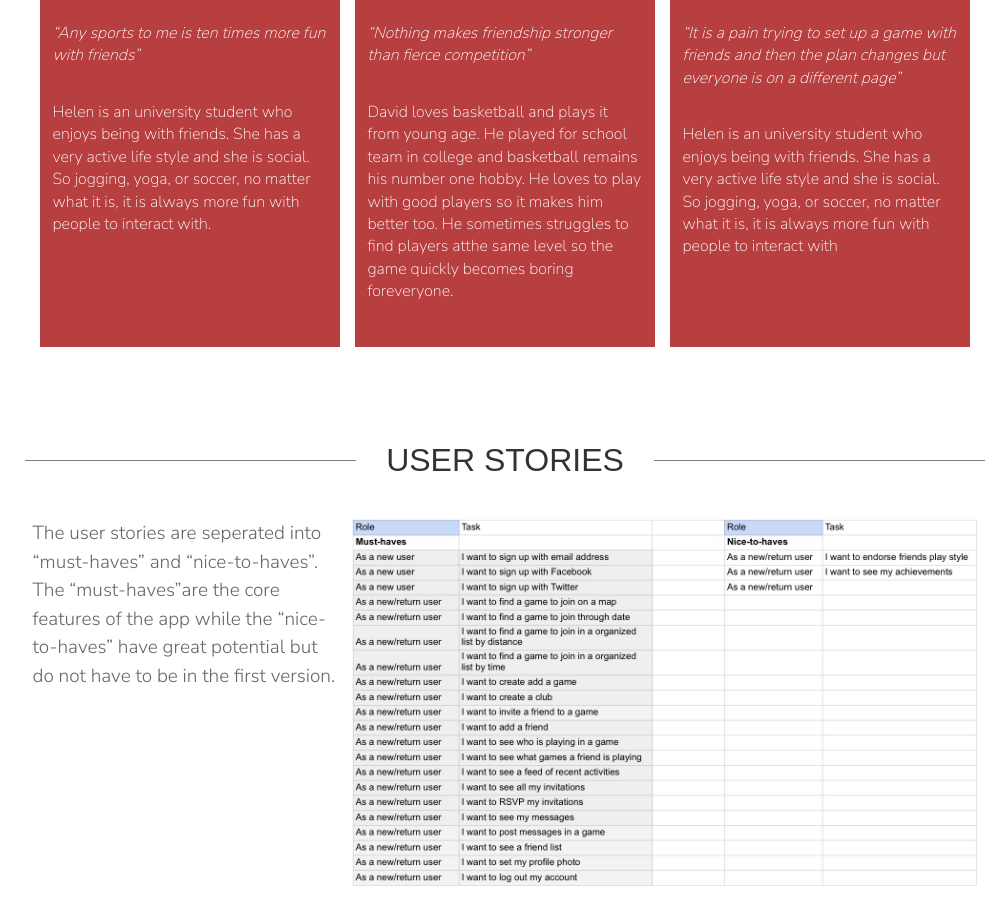
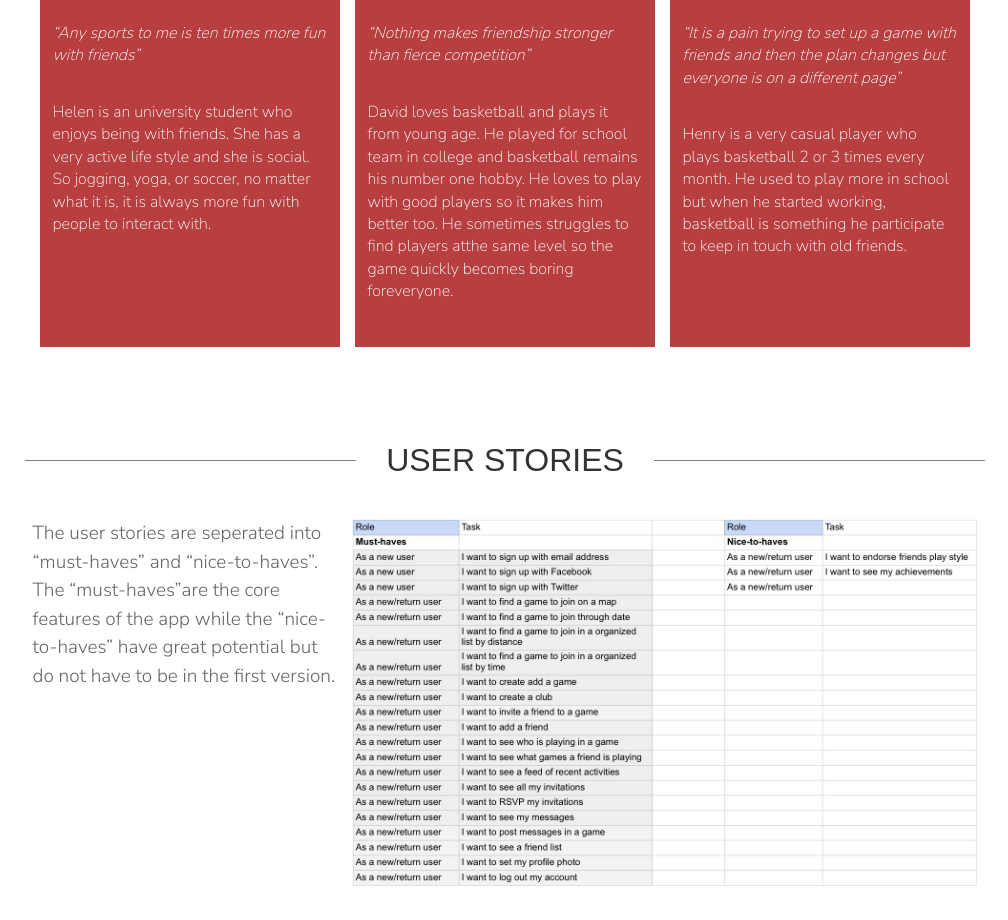
Before and after one commit to tony1duan/tony1duan.github.io, a plain HTML site: page project-find-my-games.html in a window 1280 px wide. Shown: the part 2696-3616 px from the top of the page, without its empty margins (135-1143 px from the left). Drawn offline with nearby package versions, Linux system fonts and the light colour scheme; a script that the page names is missing.

Commit message:
fixed the henry text

```diff
--- a/project-find-my-games.html
+++ b/project-find-my-games.html
@@ -155,7 +155,7 @@
                         <img class="persona-image" src="img/project-find-my-games/persona-henry.jpg">
                         <div class="margin-top-m padding-l-r padding-bottom-m">
                             <p class="italic">“It is a pain trying to set up a game with friends and then the plan changes but everyone is on a different page”</p>
-                            <p class="margin-top-s">Helen is an university student who enjoys being with friends. She has a very active life style and she is social. So jogging, yoga, or soccer, no matter what it is, it is always more fun with people to interact with</p>
+                            <p class="margin-top-s">Henry is a very casual player who plays basketball 2 or 3 times every month. He used to play more in school but when he started working, basketball is something he participate to keep in touch with old friends.</p>
                         </div>
                     </div>
                 </div>
```
